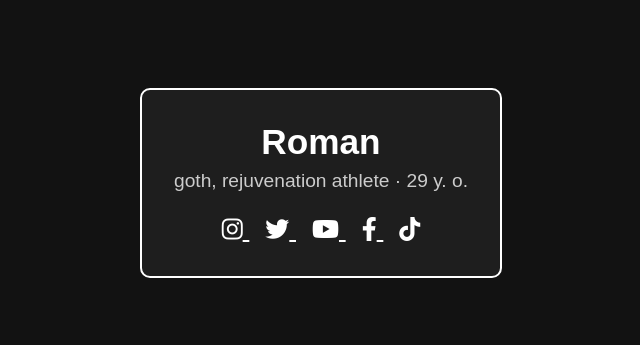
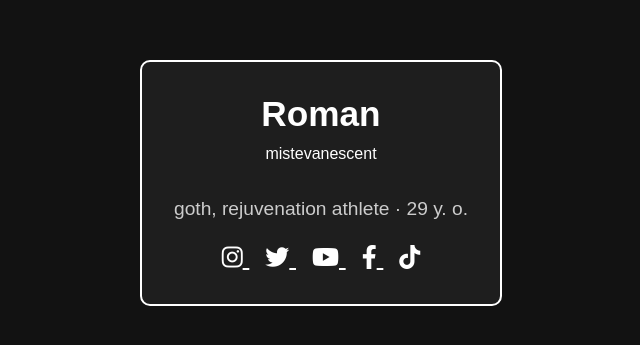
Before and after one commit to mistevanescent/mistevanescent.art, a plain HTML site: page index.html in a window 1280 px wide. Shown: the part 217-562 px from the top of the page, without its empty margins (319-959 px from the left). Drawn offline with Linux system fonts and the light colour scheme.

Commit message:
Update index.html

```diff
--- a/index.html
+++ b/index.html
@@ -13,10 +13,12 @@
   />
   <!-- Link to external CSS -->
   <link rel="stylesheet" href="styles.css" />
+  <meta name="p:domain_verify" content="36543ee5d88ee5786ddeb46790b87649"/>
 </head>
 <body>
   <div class="container">
     <h1>Roman</h1>
+    <p>mistevanescent</p>
     <h2>goth, rejuvenation athlete · 29 y. o.</h2>
 
     <div class="socials">
```
